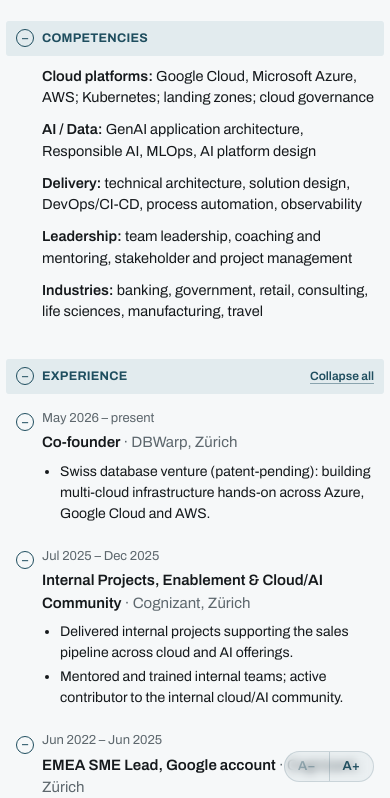
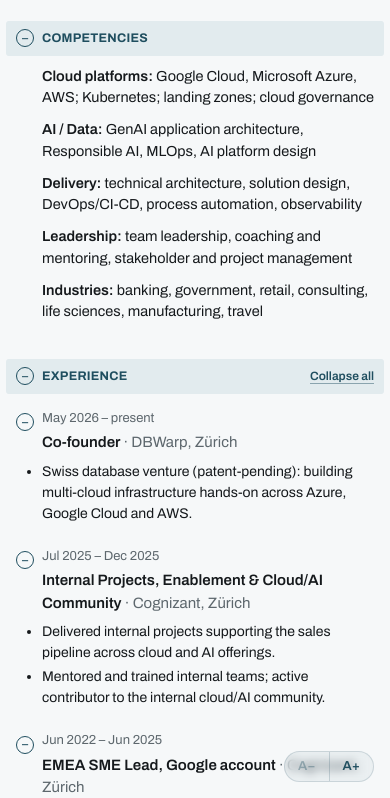
Before and after one commit to THRD-GH/profile, a plain HTML site: page dan/index.html in a window 390 px wide. Both pictures are taken after a click on the button "Expand all". Shown: the part 655-1453 px from the top of the page. Drawn offline with Linux system fonts and the light colour scheme.

Commit message:
Role details share the text gutter (bullet text at 26px, full width)
Co-Authored-By: Claude Opus 5.5 <noreply@anthropic.com>

```diff
--- a/dan/index.html
+++ b/dan/index.html
@@ -178,7 +178,8 @@ a:focus-visible { outline: 2px solid var(--accent); outline-offset: 2px; }
 .entry .what { min-width: 0; }
 .entry h3 { font-size: calc(15px * var(--fs, 1)); font-weight: 600; margin: 0; display: inline; }
 .entry .org { color: var(--grey); font-weight: 400; }
-.bullets { margin: 2px 0 10px calc(var(--gutter) + var(--gutter-gap)); padding-left: 18px; }
+/* role details share the text gutter: bullet text starts at 26px, dots hang just left of it */
+.bullets { margin: 2px 0 10px 8px; padding-left: 18px; }
 .bullets li { font-size: calc(14px * var(--fs, 1)); margin-bottom: 3px; }
 
 /* Plain rows (early career, education) */
@@ -207,7 +208,6 @@ a:focus-visible { outline: 2px solid var(--accent); outline-offset: 2px; }
   .entry > summary { grid-template-columns: 1fr; }
   .entry .when { grid-column: 1; grid-row: 1; padding-top: 0; }
   .entry .what { grid-column: 1; grid-row: 2; padding-left: 26px; }
-  .bullets { margin-left: 26px; }
   .rowline { padding-left: 26px; }
   .rowline .when { padding-left: 0; }
   .entry { margin-bottom: 8px; }
```
